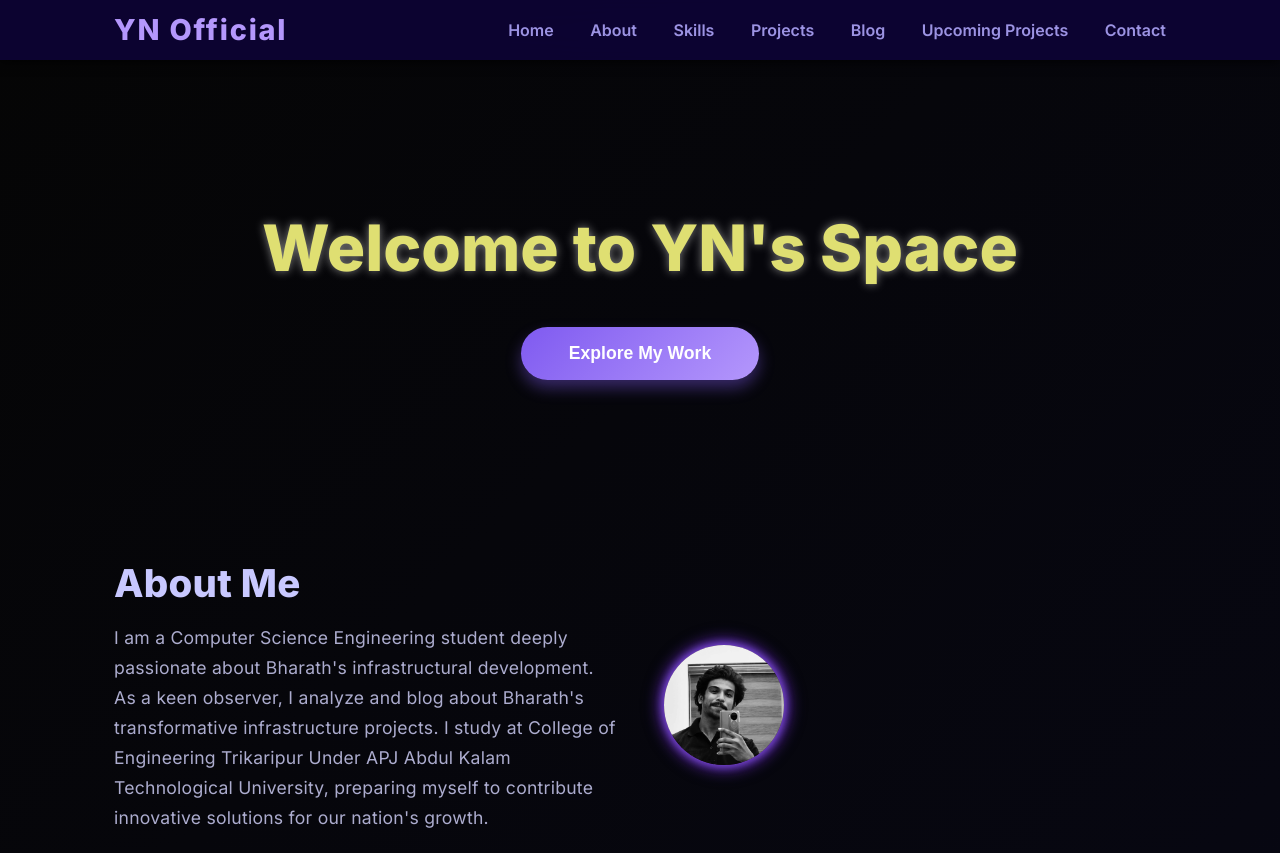
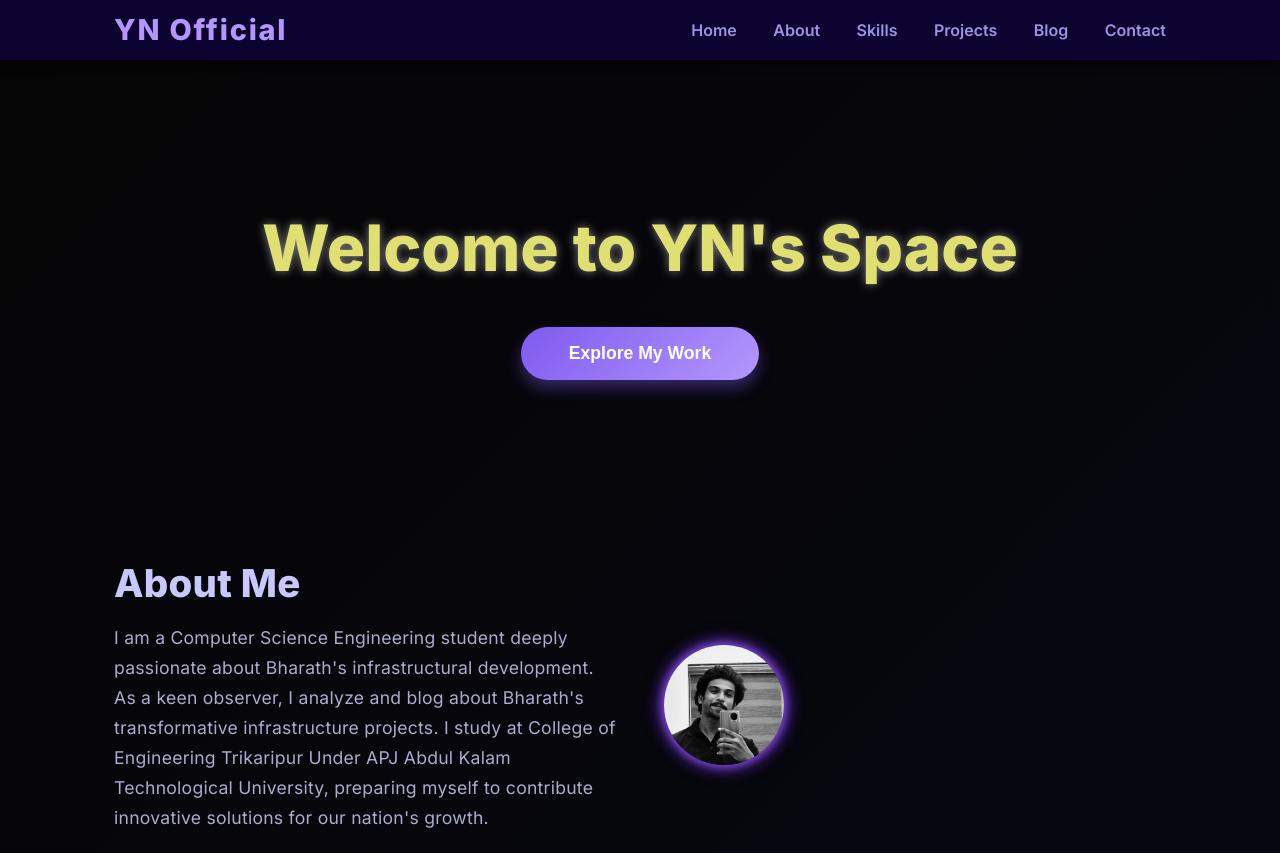
Before and after one commit to helloyadhunandanan/ynofficial, a plain HTML site: page index.html in a window 1280 px wide. Shown: the top 853 px of the page. Drawn offline with Linux system fonts and the light colour scheme.

Commit message:
Update index.html

```diff
--- a/index.html
+++ b/index.html
@@ -22,7 +22,6 @@
         <a href="#skills" tabindex="0">Skills</a>
         <a href="#projects" tabindex="0">Projects</a>
         <a href="#blog" tabindex="0">Blog</a>
-        <a href="#upcoming-projects" tabindex="0">Upcoming Projects</a>
         <a href="#contact" tabindex="0">Contact</a>
       </nav>
     </div>
```
